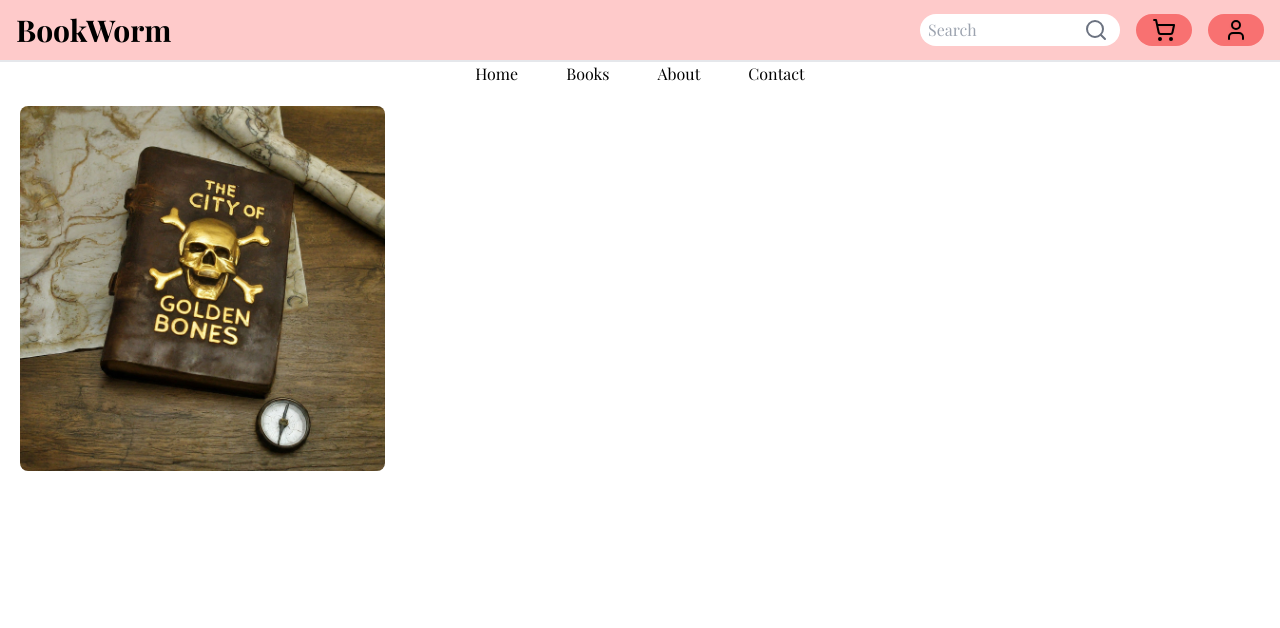
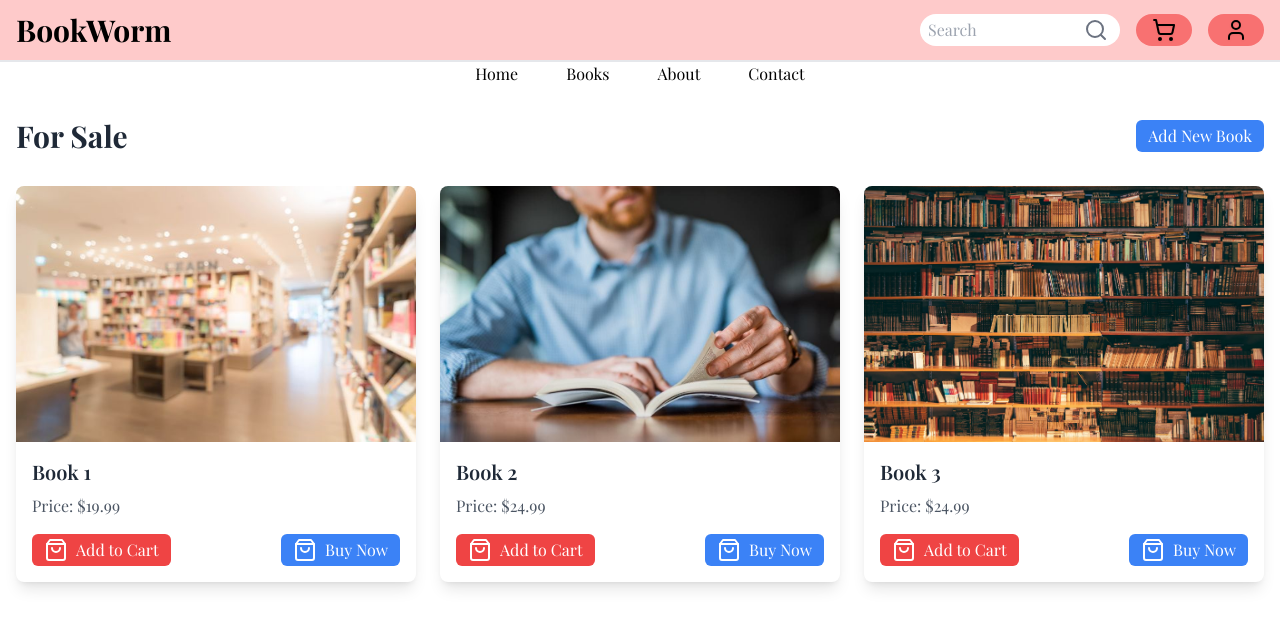
Before and after one commit to frenchMontajes/2BSCS-1_Herrera_Montajes_Saberon_Yumul, a React (Vite) app: page /books in a window 1280 px wide. Shown: the top 628 px of the page. Built offline with nearby package versions, Linux system fonts and the light colour scheme; a web font is replaced by a local one.

Commit message:
Books Changes

```diff
--- a/src/components/Books.tsx
+++ b/src/components/Books.tsx
@@ -1,15 +1,79 @@
+import { useState } from "react";
+import { ShoppingBag } from "lucide-react";
 
-export const Books = () => {
-    return (
-        <div className="container">
-            <div className="grid xl:grid-cols-3 xl:grid-rows-2 gap-8">
-                <div className=" p-5 lg:col-span-1 lg:rows-start-1 lg:row-end-[-2] relative">
-                <img className= "w-half h-half object-cover rounded-lg"
-                       src="/hero.jpg"
-                       alt="book1"
-                    />
-                </div>
+export const Book = () => {
+  // Initial list of books
+  const initialBooks = [
+    { id: 1, title: "Book 1", price: 19.99, imageUrl: "./12334.jpg" },
+    { id: 2, title: "Book 2", price: 24.99, imageUrl: "./bk.jpg" },
+    { id: 2, title: "Book 3", price: 24.99, imageUrl: "./bkk.jpg" },
+    // Add more initial books as needed
+  ];
+
+  // State to store the list of books
+  const [books, setBooks] = useState(initialBooks);
+  // Function to add a new book
+  const addNewBook = () => {
+    const newBook = {
+      id: books.length + 1,
+      title: `Book ${books.length + 1}`,
+      price: Math.random() * 50, // Generate a random price
+      imageUrl: "/placeholder.jpg", // Replace with actual image URL
+    };
+    setBooks([...books, newBook]);
+  };
+
+  return (
+    <div className="container mx-auto px-4 py-8">
+      <div className="flex items-center justify-between mb-8">
+        <h1 className="text-3xl font-bold text-gray-800">For Sale</h1>
+        <button
+          onClick={addNewBook}
+          className="bg-blue-500 hover:bg-blue-600 text-white px-3 py-1 rounded-md"
+        >
+          Add New Book
+        </button>
+      </div>
+      <div className="grid grid-cols-1 md:grid-cols-2 lg:grid-cols-3 gap-6">
+        {books.map((book) => (
+          <div
+            key={book.id}
+            className="bg-white shadow-lg rounded-lg overflow-hidden"
+          >
+            <img
+              src={book.imageUrl}
+              alt={book.title}
+              className="w-full h-64 object-cover"
+            />
+            <div className="p-4">
+              <h2 className="text-gray-800 text-xl font-semibold mb-2">
+                {book.title}
+              </h2>
+              <p className="text-gray-600">Price: ${book.price.toFixed(2)}</p>
+              <div className="flex items-center justify-between mt-4">
+                <button
+                  onClick={() => {
+                    alert("Item added to cart!");
+                  }}
+                  className="bg-red-500 hover:bg-red-600 text-white px-3 py-1 rounded-md flex items-center"
+                >
+                  <ShoppingBag className="w-6 h-6 mr-2" />
+                  Add to Cart
+                </button>
+                <button
+                  onClick={() => {
+                    alert("Item bought now!");
+                  }}
+                  className="bg-blue-500 hover:bg-blue-600 text-white px-3 py-1 rounded-md flex items-center"
+                >
+                  <ShoppingBag className="w-6 h-6 mr-2" />
+                  Buy Now
+                </button>
+              </div>
             </div>
-        </div>
-    );
+          </div>
+        ))}
+      </div>
+    </div>
+  );
 };
--- a/src/components/Contact.tsx
+++ b/src/components/Contact.tsx
@@ -15,7 +15,7 @@ export const Contact = () => {
 
   return (
     <div className="relative bg-cover bg-center h-[calc(100vh-81.6px)] flex items-center justify-between px-40" style={{backgroundImage: "url('/12334.jpg')" }}>
-      <div className="card space-y-2 mb-20 mr-20">
+      <div className="card space-y-2 mb-40 mr-20">
           <p className="md:text-6xl sm:text-4xl text-2xl font-bold">Contact Us</p>
           <h1 className="text-xl font-medium mt-1.5 ml-1">Got an issue? Want to send feedback? Let us know.</h1>
       </div>
--- a/src/globals.css
+++ b/src/globals.css
@@ -16,3 +16,19 @@
     display:    block;
     background-color: rgba(241, 232, 232, 0.658);
 }
+
+.card2 {
+    border: 1px solid hsla(0, 56%, 2%, 0.404);
+    border-radius: 10px;
+    box-shadow: 2px 2px hsla(90, 4%, 27%, 0.781);
+    padding: 20px;
+    text-align: center;
+    width: 300px;
+    height: auto; /* Set height to auto to adjust based on content */
+    display: block;
+    background-color: rgba(241, 232, 232, 0.658);
+}
+
+.grid {
+    display: grid;
+}
--- a/src/routes/books.tsx
+++ b/src/routes/books.tsx
@@ -1,6 +1,6 @@
 import { createFileRoute } from '@tanstack/react-router'
 import { Navbar } from '../components/navbar';
-import {Books} from "../components/Books"
+import { Book } from '../components/Books'
 
 export const Route = createFileRoute('/books')({
   component: Component,
@@ -10,7 +10,7 @@ function Component() {
   return (
     <div className="bg-white h-screen w-">
       <Navbar />
-      <Books />
+      <Book />
     </div>
   )
 }
```
